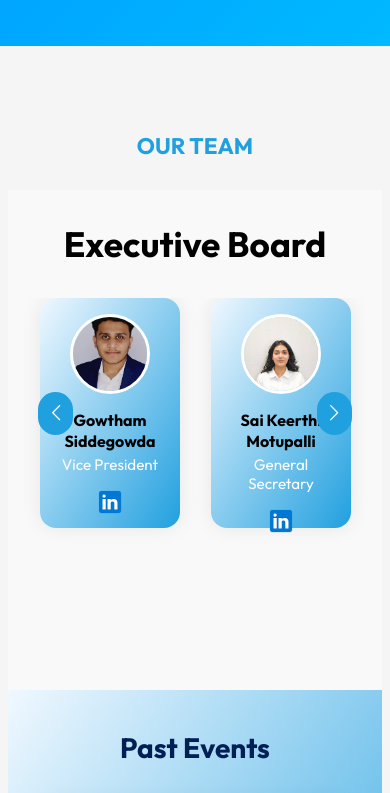
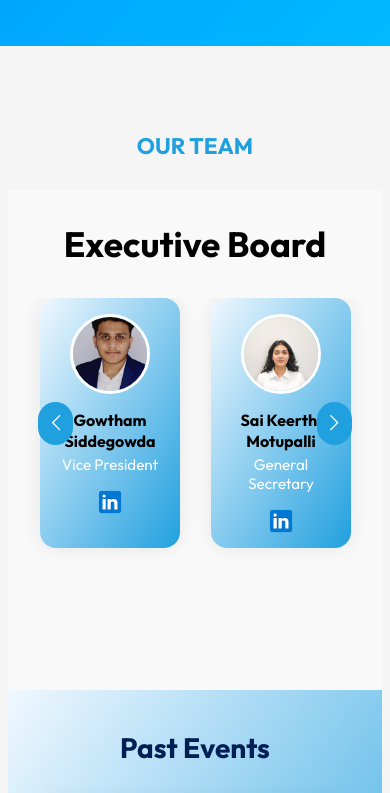
Before and after one commit to dheerajatmakuri/Salesforce-Student-Chapter, a React (Vite) app in the folder SSC/: page / in a window 390 px wide. Shown: the part 798-1591 px from the top of the page. Built offline with nearby package versions, Linux system fonts and the light colour scheme.

Commit message:
Mobile responsive

```diff
--- a/SSC/src/components/Programs/Programs.css
+++ b/SSC/src/components/Programs/Programs.css
@@ -113,7 +113,7 @@
 
   .team-card {
     width: 140px;
-    height: 230px;
+    height: 250px;
   }
 
   .team-photo {
```
